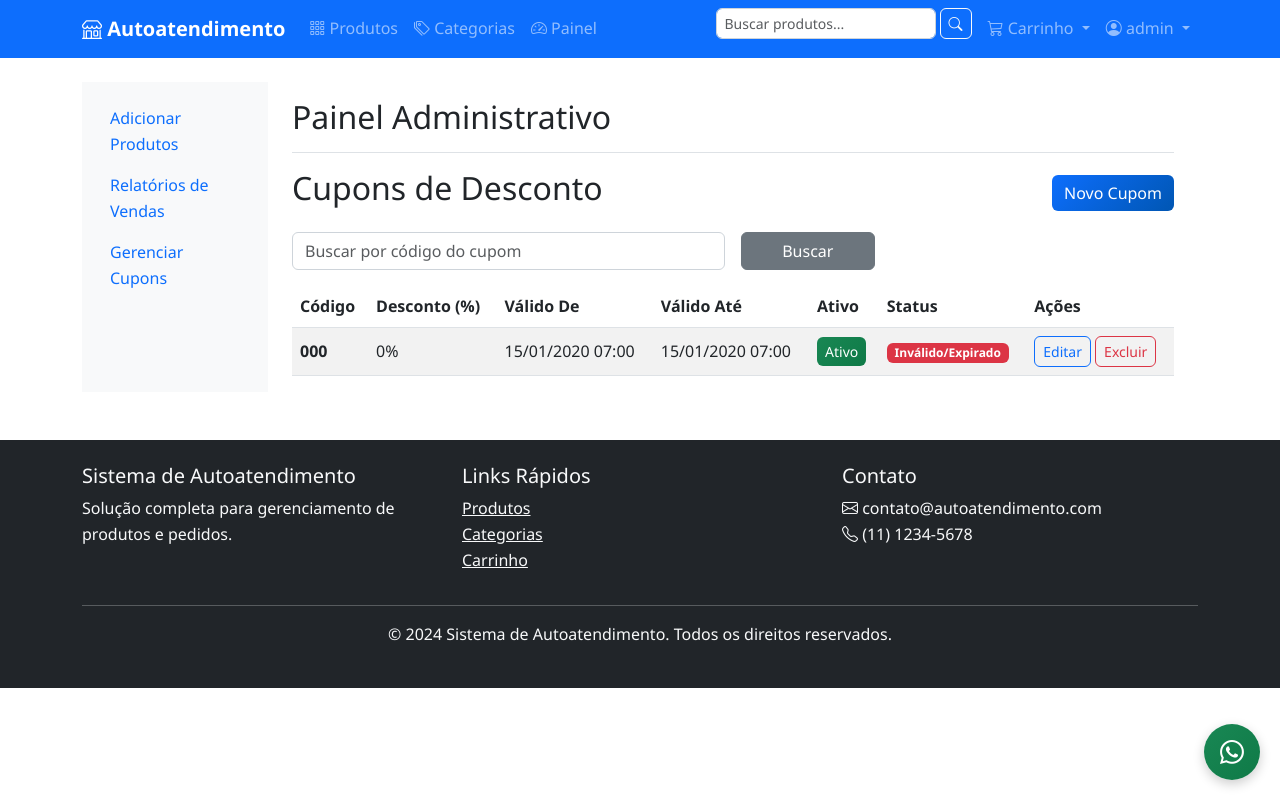
After one commit to marcoantonio567/sistema-de-distribuidora, a Django app: page /painel/cupons/ in a window 1280 px wide. The commit adds this page. Run offline with Django 4.2, Linux system fonts and the light colour scheme; a user stored in the database is signed in; data comes from the database, SQL or seed files in the repository; both versions use the stored data as it was after the commit; tables that the repository leaves empty hold one stand-in row (values such as "Sample post"); some libraries are stand-ins or nearby versions.

Commit message:
feat(painel): add coupon management feature
- Create Coupon model with code, discount percentage, validity period and active status
- Implement CRUD views for coupons in admin panel with list, create, update and delete functionality
- Add coupon management link to admin navigation menu
- Create templates for coupon forms, list view and delete confirmation
- Add coupon toggle active functionality similar to product management

```diff
--- a/orders/models.py
+++ b/orders/models.py
@@ -5,6 +5,26 @@ from django.urls import reverse
 from products.models import Product
 from cart.models import Cart
 import uuid
+
+
+class Coupon(models.Model):
+    code = models.CharField('Código', max_length=50, unique=True)
+    discount_percent = models.IntegerField('Desconto (%)', help_text='Porcentagem de desconto (0-100)')
+    valid_from = models.DateTimeField('Válido de')
+    valid_to = models.DateTimeField('Válido até')
+    active = models.BooleanField('Ativo', default=True)
+
+    class Meta:
+        verbose_name = 'Cupom'
+        verbose_name_plural = 'Cupons'
+
+    def __str__(self):
+        return self.code
+
+    @property
+    def is_valid(self):
+        now = timezone.now()
+        return self.active and self.valid_from <= now <= self.valid_to
 
 
 class Order(models.Model):
--- a/products/admin_views.py
+++ b/products/admin_views.py
@@ -1,13 +1,14 @@
 from django.contrib.auth.mixins import LoginRequiredMixin, UserPassesTestMixin
 from django.urls import reverse_lazy
 from django.views.generic import TemplateView, ListView, CreateView, UpdateView, DeleteView, View
-from django.shortcuts import redirect
+from django.shortcuts import redirect, get_object_or_404
 from django.db.models import Q, Sum, Count, F
 from django.db.models.functions import TruncDate
 from django.utils import timezone
 from .models import Product, Category, Brand
 from .forms import ProductForm, ProductImageInlineFormSet
-from orders.models import Order, OrderItem
+from orders.models import Order, OrderItem, Coupon
+from orders.forms import CouponForm
 import json
 
 
@@ -99,25 +100,22 @@ class ProductAdminListView(StaffRequiredMixin, ListView):
         ativo = self.request.GET.get('ativo')
 
         if q:
-            qs = qs.filter(Q(name__icontains=q) | Q(description__icontains=q) | Q(sku__icontains=q))
+            qs = qs.filter(Q(name__icontains=q) | Q(sku__icontains=q))
         if categoria:
             qs = qs.filter(category_id=categoria)
         if marca:
             qs = qs.filter(brand_id=marca)
-        if ativo in ['1', '0']:
-            qs = qs.filter(is_active=(ativo == '1'))
+        if ativo:
+            is_active = ativo == '1'
+            qs = qs.filter(is_active=is_active)
+
         return qs
 
     def get_context_data(self, **kwargs):
         ctx = super().get_context_data(**kwargs)
-        ctx['categorias'] = Category.objects.all()
-        ctx['marcas'] = Brand.objects.all()
-        ctx['q'] = self.request.GET.get('q', '')
-        ctx['f_categoria'] = self.request.GET.get('categoria', '')
-        ctx['f_marca'] = self.request.GET.get('marca', '')
-        ctx['f_ativo'] = self.request.GET.get('ativo', '')
+        ctx['categories'] = Category.objects.all()
+        ctx['brands'] = Brand.objects.all()
         return ctx
-
 
 class ProductAdminCreateView(StaffRequiredMixin, CreateView):
     model = Product
@@ -128,19 +126,21 @@ class ProductAdminCreateView(StaffRequiredMixin, CreateView):
     def get_context_data(self, **kwargs):
         ctx = super().get_context_data(**kwargs)
         if self.request.POST:
-            ctx['images_formset'] = ProductImageInlineFormSet(self.request.POST, self.request.FILES)
+            ctx['inlines'] = ProductImageInlineFormSet(self.request.POST, self.request.FILES)
         else:
-            ctx['images_formset'] = ProductImageInlineFormSet()
-        ctx['action'] = 'create'
+            ctx['inlines'] = ProductImageInlineFormSet()
         return ctx
 
     def form_valid(self, form):
-        response = super().form_valid(form)
-        images_formset = ProductImageInlineFormSet(self.request.POST, self.request.FILES, instance=self.object)
-        if images_formset.is_valid():
-            images_formset.save()
-        return response
-
+        ctx = self.get_context_data()
+        inlines = ctx['inlines']
+        if inlines.is_valid():
+            self.object = form.save()
+            inlines.instance = self.object
+            inlines.save()
+            return redirect(self.success_url)
+        else:
+            return self.render_to_response(self.get_context_data(form=form))
 
 class ProductAdminUpdateView(StaffRequiredMixin, UpdateView):
     model = Product
@@ -151,50 +151,93 @@ class ProductAdminUpdateView(StaffRequiredMixin, UpdateView):
     def get_context_data(self, **kwargs):
         ctx = super().get_context_data(**kwargs)
         if self.request.POST:
-            ctx['images_formset'] = ProductImageInlineFormSet(self.request.POST, self.request.FILES, instance=self.object)
+            ctx['inlines'] = ProductImageInlineFormSet(self.request.POST, self.request.FILES, instance=self.object)
         else:
-            ctx['images_formset'] = ProductImageInlineFormSet(instance=self.object)
-        ctx['action'] = 'update'
+            ctx['inlines'] = ProductImageInlineFormSet(instance=self.object)
         return ctx
 
     def form_valid(self, form):
-        response = super().form_valid(form)
-        images_formset = ProductImageInlineFormSet(self.request.POST, self.request.FILES, instance=self.object)
-        if images_formset.is_valid():
-            images_formset.save()
-        return response
-
+        ctx = self.get_context_data()
+        inlines = ctx['inlines']
+        if inlines.is_valid():
+            self.object = form.save()
+            inlines.instance = self.object
+            inlines.save()
+            return redirect(self.success_url)
+        else:
+            return self.render_to_response(self.get_context_data(form=form))
 
 class ProductAdminDeleteView(StaffRequiredMixin, DeleteView):
     model = Product
     template_name = 'painel/produtos/confirm_delete.html'
     success_url = reverse_lazy('painel:produtos_list')
 
-
 class ProductToggleActiveView(StaffRequiredMixin, View):
     def post(self, request, pk):
-        produto = Product.objects.get(pk=pk)
-        produto.is_active = not produto.is_active
-        produto.save(update_fields=['is_active'])
+        product = get_object_or_404(Product, pk=pk)
+        product.is_active = not product.is_active
+        product.save()
         return redirect('painel:produtos_list')
-
 
 class ProductToggleFeaturedView(StaffRequiredMixin, View):
     def post(self, request, pk):
-        produto = Product.objects.get(pk=pk)
-        produto.is_featured = not produto.is_featured
-        produto.save(update_fields=['is_featured'])
+        product = get_object_or_404(Product, pk=pk)
+        product.is_featured = not product.is_featured
+        product.save()
         return redirect('painel:produtos_list')
-
 
 class ProductAdjustStockView(StaffRequiredMixin, View):
     def post(self, request, pk):
-        try:
-            delta = int(request.POST.get('delta', '0'))
-        except ValueError:
-            return HttpResponseForbidden('Parâmetro inválido')
-        produto = Product.objects.get(pk=pk)
-        new_qty = max(0, produto.stock_quantity + delta)
-        produto.stock_quantity = new_qty
-        produto.save(update_fields=['stock_quantity'])
+        product = get_object_or_404(Product, pk=pk)
+        quantity = int(request.POST.get('quantity', 0))
+        operation = request.POST.get('operation') # 'add', 'subtract', 'set'
+
+        if operation == 'add':
+            product.stock_quantity += quantity
+        elif operation == 'subtract':
+            product.stock_quantity = max(0, product.stock_quantity - quantity)
+        elif operation == 'set':
+            product.stock_quantity = max(0, quantity)
+
+        product.save(update_fields=['stock_quantity'])
         return redirect('painel:produtos_list')
+
+# Coupon Views
+
+class CouponAdminListView(StaffRequiredMixin, ListView):
+    model = Coupon
+    template_name = 'painel/cupons/list.html'
+    context_object_name = 'coupons'
+    paginate_by = 20
+    ordering = ['-valid_to']
+
+    def get_queryset(self):
+        qs = super().get_queryset()
+        q = self.request.GET.get('q')
+        if q:
+            qs = qs.filter(code__icontains=q)
+        return qs
+
+class CouponAdminCreateView(StaffRequiredMixin, CreateView):
+    model = Coupon
+    form_class = CouponForm
+    template_name = 'painel/cupons/form.html'
+    success_url = reverse_lazy('painel:cupons_list')
+
+class CouponAdminUpdateView(StaffRequiredMixin, UpdateView):
+    model = Coupon
+    form_class = CouponForm
+    template_name = 'painel/cupons/form.html'
+    success_url = reverse_lazy('painel:cupons_list')
+
+class CouponAdminDeleteView(StaffRequiredMixin, DeleteView):
+    model = Coupon
+    template_name = 'painel/cupons/confirm_delete.html'
+    success_url = reverse_lazy('painel:cupons_list')
+
+class CouponToggleActiveView(StaffRequiredMixin, View):
+    def post(self, request, pk):
+        coupon = get_object_or_404(Coupon, pk=pk)
+        coupon.active = not coupon.active
+        coupon.save()
+        return redirect('painel:cupons_list')
--- a/templates/painel/base_painel.html
+++ b/templates/painel/base_painel.html
@@ -19,6 +19,11 @@
               Relatórios de Vendas
             </a>
           </li>
+          <li class="nav-item">
+            <a class="nav-link" href="{% url 'painel:cupons_list' %}">
+              Gerenciar Cupons
+            </a>
+          </li>
         </ul>
       </div>
     </nav>
--- /dev/null
+++ b/templates/painel/cupons/list.html
@@ -0,0 +1,79 @@
+{% extends "painel/base_painel.html" %}
+{% load static %}
+
+{% block painel_content %}
+<div class="d-flex justify-content-between align-items-center mb-3">
+  <h2>Cupons de Desconto</h2>
+  <a href="{% url 'painel:cupons_create' %}" class="btn btn-primary">Novo Cupom</a>
+</div>
+
+<form method="get" class="row g-3 mb-3">
+  <div class="col-md-6">
+    <input type="text" name="q" value="{{ request.GET.q|default:'' }}" class="form-control" placeholder="Buscar por código do cupom">
+  </div>
+  <div class="col-md-2">
+    <button class="btn btn-secondary w-100">Buscar</button>
+  </div>
+</form>
+
+<div class="table-responsive">
+  <table class="table table-striped align-middle">
+    <thead>
+      <tr>
+        <th>Código</th>
+        <th>Desconto (%)</th>
+        <th>Válido De</th>
+        <th>Válido Até</th>
+        <th>Ativo</th>
+        <th>Status</th>
+        <th>Ações</th>
+      </tr>
+    </thead>
+    <tbody>
+      {% for coupon in coupons %}
+      <tr>
+        <td><strong>{{ coupon.code }}</strong></td>
+        <td>{{ coupon.discount_percent }}%</td>
+        <td>{{ coupon.valid_from|date:"d/m/Y H:i" }}</td>
+        <td>{{ coupon.valid_to|date:"d/m/Y H:i" }}</td>
+        <td>
+          <form method="post" action="{% url 'painel:cupons_toggle_active' coupon.id %}">
+            {% csrf_token %}
+            <button class="btn btn-sm {% if coupon.active %}btn-success{% else %}btn-outline-secondary{% endif %}">
+              {% if coupon.active %}Ativo{% else %}Inativo{% endif %}
+            </button>
+          </form>
+        </td>
+        <td>
+            {% if coupon.is_valid %}
+            <span class="badge bg-success">Válido</span>
+            {% else %}
+            <span class="badge bg-danger">Inválido/Expirado</span>
+            {% endif %}
+        </td>
+        <td>
+          <a href="{% url 'painel:cupons_update' coupon.id %}" class="btn btn-sm btn-outline-primary">Editar</a>
+          <a href="{% url 'painel:cupons_delete' coupon.id %}" class="btn btn-sm btn-outline-danger">Excluir</a>
+        </td>
+      </tr>
+      {% empty %}
+      <tr><td colspan="7" class="text-center">Nenhum cupom encontrado.</td></tr>
+      {% endfor %}
+    </tbody>
+  </table>
+</div>
+
+{% if is_paginated %}
+<nav>
+  <ul class="pagination justify-content-center">
+    {% if page_obj.has_previous %}
+    <li class="page-item"><a class="page-link" href="?page={{ page_obj.previous_page_number }}&q={{ request.GET.q }}">Anterior</a></li>
+    {% endif %}
+    <li class="page-item disabled"><span class="page-link">Página {{ page_obj.number }} de {{ page_obj.paginator.num_pages }}</span></li>
+    {% if page_obj.has_next %}
+    <li class="page-item"><a class="page-link" href="?page={{ page_obj.next_page_number }}&q={{ request.GET.q }}">Próxima</a></li>
+    {% endif %}
+  </ul>
+</nav>
+{% endif %}
+{% endblock %}
```
Also changed, not shown: orders/forms.py (added, +14 -0 lines), products/admin_urls.py (+7 -0 lines), templates/painel/cupons/confirm_delete.html (added, +13 -0 lines), templates/painel/cupons/form.html (added, +16 -0 lines), db.sqlite3, orders/migrations/0002_coupon_alter_order_status_and_more.py (added).
